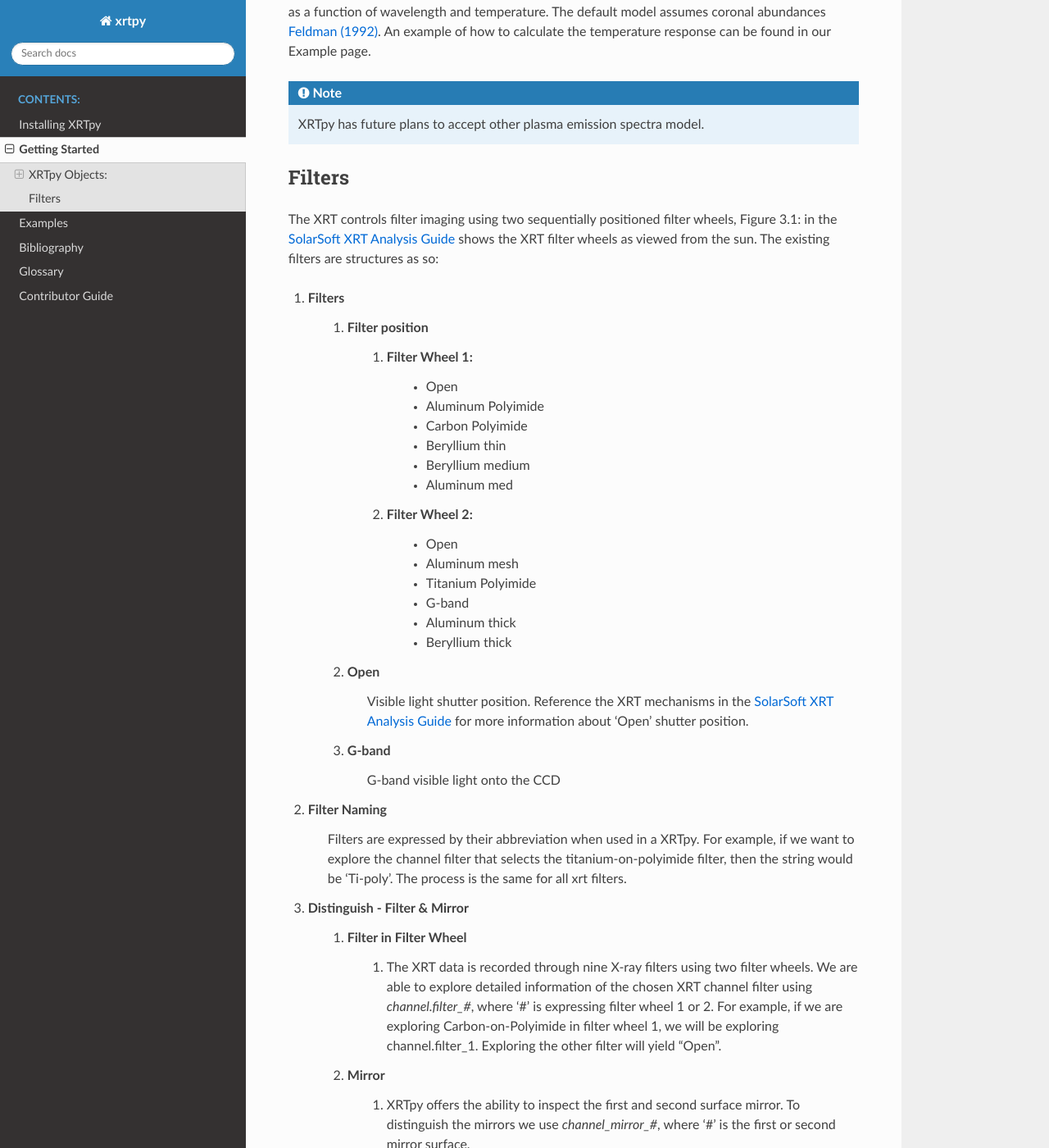
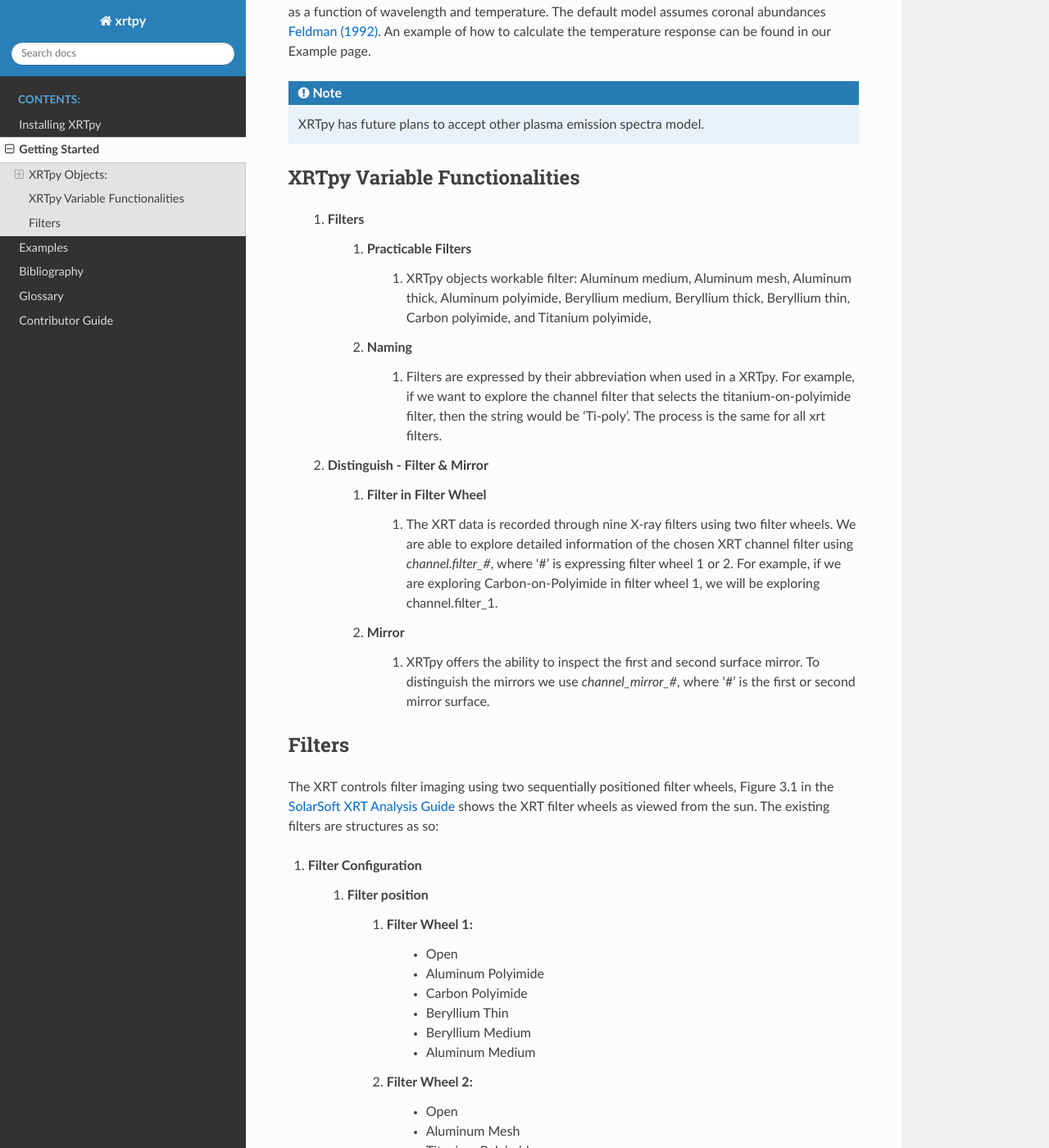
Before and after one commit to HinodeXRT/xrtpy, a Sphinx documentation site: the page built from docs/getting_started.rst, in a window 1280 px wide and 1400 px high, scrolled down 819 px. Shown: the whole window at 82% size. Built offline with Sphinx 7.4.7 and the Read the Docs theme 2.0.0, drawn with Linux system fonts in a browser that asks for light colours; some of the changed text lies outside the part shown.

Commit message:
Adding text about functionalities.

```diff
--- a/docs/getting_started.rst
+++ b/docs/getting_started.rst
@@ -31,44 +31,46 @@
 .. note::
    XRTpy has future plans to accept other plasma emission spectra model.
 
+
+XRTpy Variable Functionalities
+******************************
+    #. Filters
+        #. Practicable Filters
+            #. XRTpy objects workable filter: Aluminum medium, Aluminum mesh, Aluminum thick, Aluminum polyimide, Beryllium medium, Beryllium thick, Beryllium thin, Carbon polyimide, and Titanium polyimide,
+        #. Naming
+            #. Filters are expressed by their abbreviation when used in a XRTpy. For example, if we want to explore the channel filter that selects the titanium-on-polyimide filter, then the string would be 'Ti-poly'. The process is the same for all xrt filters.
+    #. Distinguish - Filter & Mirror
+        #. Filter in Filter Wheel
+            #. The XRT data is recorded through nine X-ray filters using two filter wheels. We are able to explore detailed information of the chosen XRT channel filter using `channel.filter_#`, where '#' is expressing filter wheel 1 or 2. For example, if we are exploring Carbon-on-Polyimide in filter wheel 1, we will be exploring channel.filter_1.
+        #. Mirror
+            #. XRTpy offers the ability to inspect the first and second surface mirror. To distinguish the mirrors we use `channel_mirror_#`, where '#' is the first or second mirror surface.
+
 Filters
 *******
-The XRT controls filter imaging using two sequentially positioned filter wheels, Figure 3.1: in the `SolarSoft XRT Analysis Guide`_ shows the XRT filter wheels as viewed from the sun.
+The XRT controls filter imaging using two sequentially positioned filter wheels, Figure 3.1 in the `SolarSoft XRT Analysis Guide`_ shows the XRT filter wheels as viewed from the sun.
 The existing filters are structures as so:
 
-#. Filters
+#. Filter Configuration
     #. Filter position
         #. Filter Wheel 1:
             -  Open
             -  Aluminum Polyimide
             -  Carbon Polyimide
-            -  Beryllium thin
-            -  Beryllium medium
-            -  Aluminum med
+            -  Beryllium Thin
+            -  Beryllium Medium
+            -  Aluminum Medium
         #. Filter Wheel 2:
             -  Open
-            -  Aluminum mesh
+            -  Aluminum Mesh
             -  Titanium Polyimide
             -  G-band
-            -  Aluminum thick
-            -  Beryllium thick
+            -  Aluminum Thick
+            -  Beryllium Thick
     #. Open
         Visible light shutter position. Reference the XRT mechanisms in the `SolarSoft XRT Analysis Guide`_ for more
         information about 'Open' shutter position.
     #. G-band
-        G-band visible light onto the CCD
-
-#. Filter Naming
-        Filters are expressed by their abbreviation when used in a XRTpy. For example, if we want to explore the
-        channel filter that selects the titanium-on-polyimide filter, then the string would be 'Ti-poly'. The process is the same for all xrt filters.
-
-
-#. Distinguish - Filter & Mirror
-    #. Filter in Filter Wheel
-        #. The XRT data is recorded through nine X-ray filters using two filter wheels. We are able to explore detailed information of the chosen XRT channel filter using `channel.filter_#`, where '#' is expressing filter wheel 1 or 2. For example, if we are  exploring Carbon-on-Polyimide in filter wheel 1, we will be exploring channel.filter_1.  Exploring the other filter will yield "Open".
-    #. Mirror
-        #. XRTpy offers the ability to inspect the first and second surface mirror. To distinguish the mirrors we use `channel_mirror_#`, where '#' is the first or second mirror surface.
-
+        The G-Band filter allows visible light into the telescope and onto the CCD.
 
 
 .. _SolarSoft XRT Analysis Guide: https://xrt.cfa.harvard.edu/resources/documents/XAG/XAG.pdf
```
Also changed, not shown: other parts of docs/getting_started.rst (+1 -1 lines).
